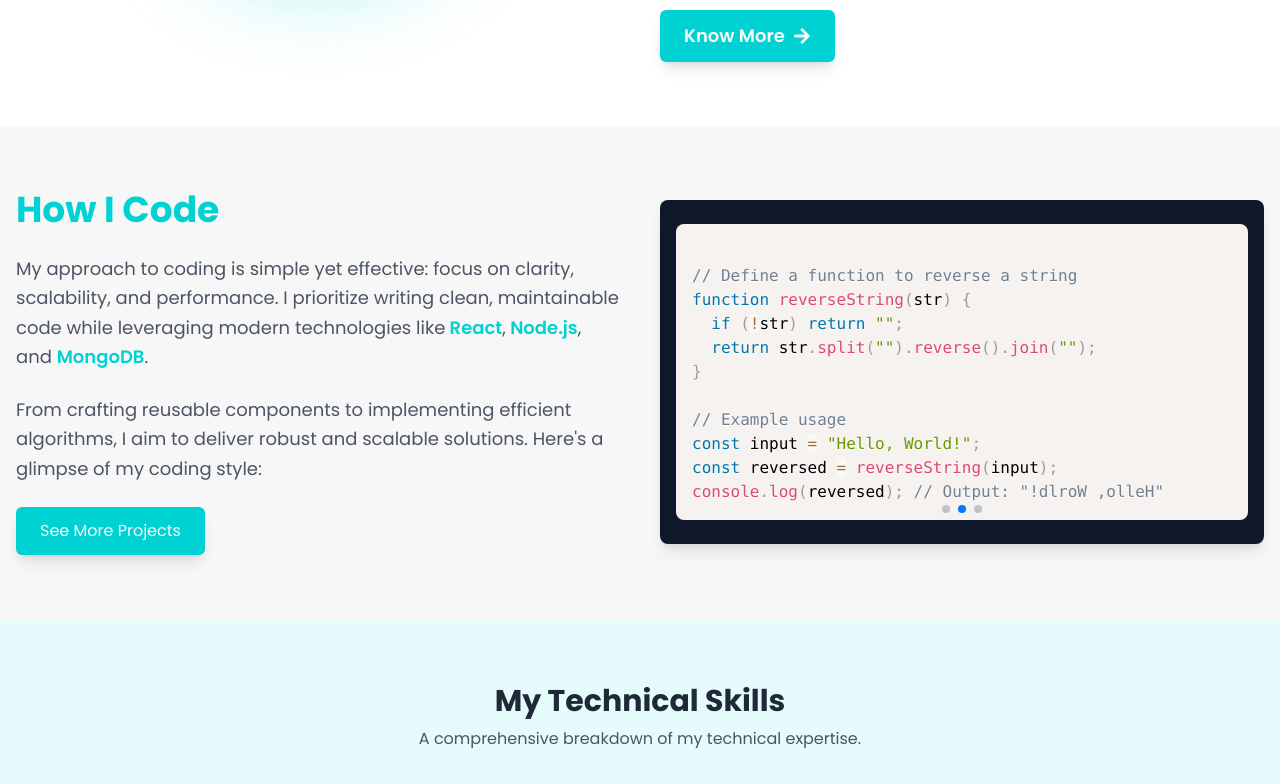
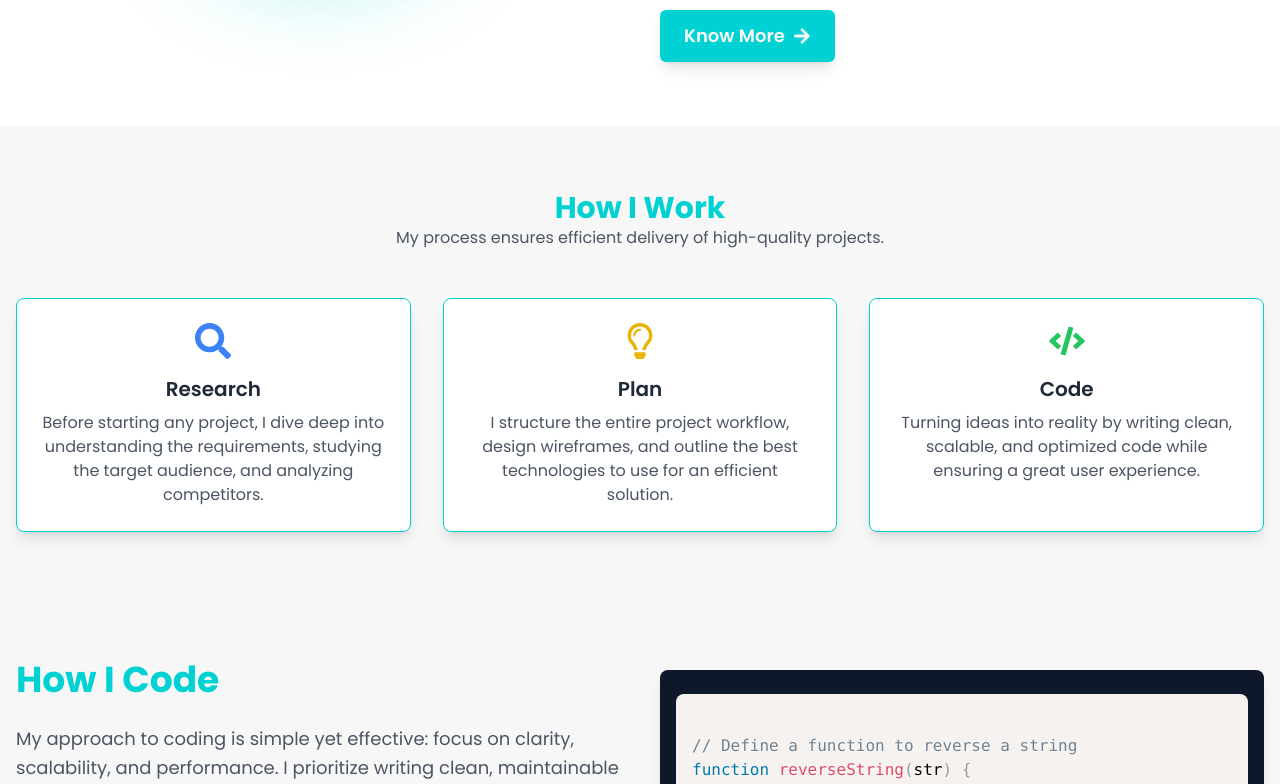
Before and after one commit to Hasinur3813/react-portfolio, a React (Vite) app: page / in a window 1280 px wide. Shown: the part 1040-1824 px from the top of the page. Built offline with nearby package versions, Linux system fonts and the light colour scheme.

Commit message:
added how i work section

```diff
--- a/src/Pages/Homepage/Homepage.jsx
+++ b/src/Pages/Homepage/Homepage.jsx
@@ -2,6 +2,7 @@ import AboutMe from "../../components/AboutMe/AboutMe";
 import Contact from "../../components/Contact/Contact";
 import Hero from "../../components/Hero/Hero";
 import HowICode from "../../components/HowICode/HowICode";
+import HowIWork from "../../components/HowIWork/HowIWork";
 import RecentWork from "../../components/RecentWork/RecentWork";
 import Skills from "../../components/Skills/Skills";
 
@@ -10,9 +11,10 @@ const Homepage = () => {
     <div>
       <Hero />
       <AboutMe />
+      <HowIWork />
       <HowICode />
+      <RecentWork />
       <Skills />
-      <RecentWork />
       <Contact />
     </div>
   );
--- a/src/components/Contact/Contact.jsx
+++ b/src/components/Contact/Contact.jsx
@@ -1,12 +1,22 @@
-import { Form, Input, Button } from "antd";
+import { Form, Input, Button, notification } from "antd";
 import { useState } from "react";
 import { FaLinkedin, FaGithub, FaPhone, FaEnvelope } from "react-icons/fa";
+import grid from "../../assets/dot-grid.png";
 
 import { IoIosSend } from "react-icons/io";
 const Contact = () => {
   const [loading, setLoading] = useState(false);
+  const [form] = Form.useForm();
 
   const onFinish = (values) => {
+    setLoading(true);
+    setTimeout(() => {
+      notification.success({
+        message: "Thank you for your message!",
+      });
+      setLoading(false);
+      form.resetFields();
+    }, 3000);
     console.log("Form values:", values);
   };
 
@@ -15,10 +25,13 @@ const Contact = () => {
   };
 
   return (
-    <section className="py-16 dark:bg-darkGray">
+    <section className="py-16 dark:bg-darkGray relative bg-lightGray">
+      <div className="absolute top-0 right-0 hidden sm:block">
+        <img src={grid} alt="shape" />
+      </div>
       <div className="container mx-auto px-4">
         {/* Section Title */}
-        <div className="text-center mb-12">
+        <div className="text-center mb-20">
           <h2 className="text-3xl font-bold text-primaryColor">Get in Touch</h2>
           <p className="text-darkGray">Feel free to reach out anytime!</p>
         </div>
@@ -29,9 +42,10 @@ const Contact = () => {
             <Form
               name="contact-form"
               layout="vertical"
+              form={form}
               onFinish={onFinish}
               onFinishFailed={onFinishFailed}
-              className="bg-white lg:max-w-lg w-full border border-primaryColor shadow-lg rounded-tr-badge rounded-bl-badge p-8"
+              className="bg-white lg:max-w-lg w-full border-2 border-primaryColor shadow-lg rounded-tr-badge rounded-bl-badge p-8"
             >
               <Form.Item
                 label="Name"
@@ -82,7 +96,7 @@ const Contact = () => {
                 <Input
                   className="hover:border-primaryColor focus:border-primaryColor focus:shadow-md"
                   size="large"
-                  placeholder="Your Email"
+                  placeholder="Your Subject"
                 />
               </Form.Item>
 
@@ -118,22 +132,26 @@ const Contact = () => {
           </div>
 
           {/* Contact Info */}
-          <div className="w-full space-y-6 text-lightGray">
-            <h3 className="text-2xl font-semibold">Contact Info</h3>
+          <div className="w-full space-y-6 ">
+            <h3 className="text-2xl text-primaryColor font-semibold">
+              Contact Info
+            </h3>
             <div className="space-y-4">
               <div className="flex items-center space-x-4">
-                <FaPhone className="text-blue-600 text-2xl" />
-                <span>+123-456-7890</span>
+                <FaPhone className="text-darkGray text-2xl" />
+                <span>+880 1773 06 1332</span>
               </div>
               <div className="flex items-center space-x-4">
-                <FaEnvelope className="text-blue-600 text-2xl" />
-                <span>email@example.com</span>
+                <FaEnvelope className="text-darkGray text-2xl" />
+                <span>hasinur.rahman1332@gmail.com</span>
               </div>
             </div>
 
             {/* Social Links */}
             <div className="space-y-4">
-              <h4 className="text-lg font-medium">Follow Me</h4>
+              <h4 className="text-lg font-medium text-primaryColor">
+                Follow Me
+              </h4>
               <div className="flex space-x-6">
                 <a
                   href="#"
--- /dev/null
+++ b/src/components/HowIWork/HowIWork.jsx
@@ -0,0 +1,63 @@
+import React from "react";
+import { FaSearch, FaRegLightbulb, FaCode } from "react-icons/fa";
+
+const HowIWork = () => {
+  const steps = [
+    {
+      id: 1,
+      title: "Research",
+      description:
+        "Before starting any project, I dive deep into understanding the requirements, studying the target audience, and analyzing competitors.",
+      icon: <FaSearch className="text-4xl text-blue-500" />,
+    },
+    {
+      id: 2,
+      title: "Plan",
+      description:
+        "I structure the entire project workflow, design wireframes, and outline the best technologies to use for an efficient solution.",
+      icon: <FaRegLightbulb className="text-4xl text-yellow-500" />,
+    },
+    {
+      id: 3,
+      title: "Code",
+      description:
+        "Turning ideas into reality by writing clean, scalable, and optimized code while ensuring a great user experience.",
+      icon: <FaCode className="text-4xl text-green-500" />,
+    },
+  ];
+
+  return (
+    <section className="bg-lightGray py-16">
+      <div className="container mx-auto px-4">
+        {/* Section Title */}
+        <div className="text-center mb-12">
+          <h2 className="text-3xl font-bold text-primaryColor">How I Work</h2>
+          <p className="text-muted">
+            My process ensures efficient delivery of high-quality projects.
+          </p>
+        </div>
+
+        {/* Cards */}
+        <div className="grid grid-cols-1 md:grid-cols-3 gap-8">
+          {steps.map((step) => (
+            <div
+              key={step.id}
+              className="bg-white border border-primaryColor shadow-lg rounded-lg p-6 text-center hover:shadow-xl hover:shadow-primaryColor transition-shadow duration-200"
+            >
+              {/* Icon */}
+              <div className="mb-4 flex justify-center">{step.icon}</div>
+              {/* Title */}
+              <h3 className="text-xl font-semibold text-gray-800">
+                {step.title}
+              </h3>
+              {/* Description */}
+              <p className="text-muted mt-2">{step.description}</p>
+            </div>
+          ))}
+        </div>
+      </div>
+    </section>
+  );
+};
+
+export default HowIWork;
```
Also changed, not shown: src/assets/dot-grid.png (added).
